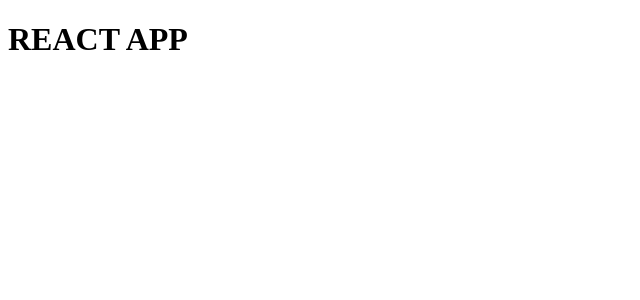
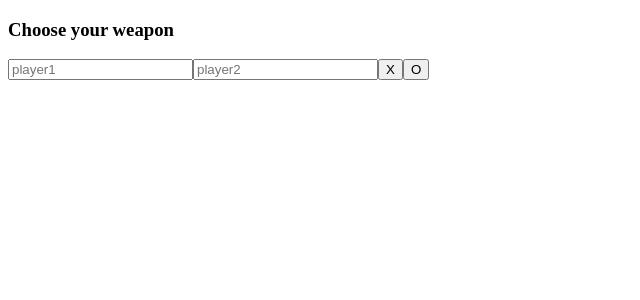
Before and after one commit to caadf/Tictactoe-caadf, a React app: page / in a window 1280 px wide. Shown: the top 300 px of the page, without its empty margins (0-640 px from the left). Built offline with nearby package versions, Linux system fonts and the light colour scheme.

Commit message:
ejercicio empezado

```diff
--- a/src/App.jsx
+++ b/src/App.jsx
@@ -1,8 +1,11 @@
 import React from 'react';
+import Weapon from './componentes/weapon';
 
 const App = () => {
     return (
-        <h1>REACT APP</h1>
+        <>
+            <Weapon />
+        </>
     )
 }
 
--- /dev/null
+++ b/src/componentes/weapon.jsx
@@ -0,0 +1,40 @@
+import React, { useState } from 'react';
+
+const Weapon = () => {
+
+    const [jugador1, setJugador1] = useState("");
+    const [jugador2, setJugador2] = useState("");
+    const [seleccion, setSeleccionArma] = useState("");
+
+
+    return (
+
+        <div className="players">
+            <h3>Choose your weapon</h3>
+
+            <input
+                type="text"
+                placeholder="player1"
+                value={jugador1}
+                onChange={(e) => {
+                    setJugador1(e.target.value);
+                }}
+            />
+            <input
+                type="text"
+                placeholder="player2"
+                value={jugador2}
+                onChange={(e) => {
+                    setJugador2(e.target.value);
+                }}
+            />
+            <button className="boton" onClick={() => setSeleccionArma('X')}>
+                X
+            </button>
+            <button className="boton" onClick={() => setSeleccionArma('O')}>
+                O
+            </button>
+        </div>
+    )
+}
+export default Weapon
```
